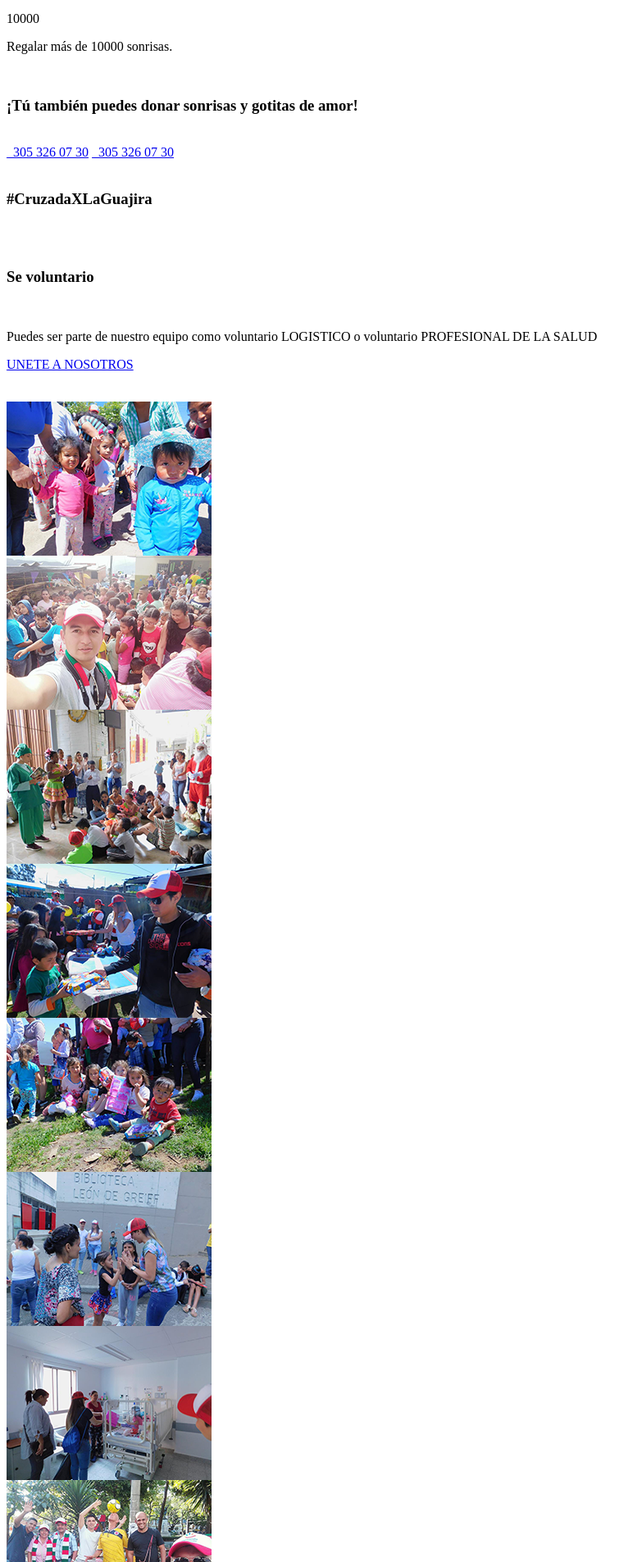
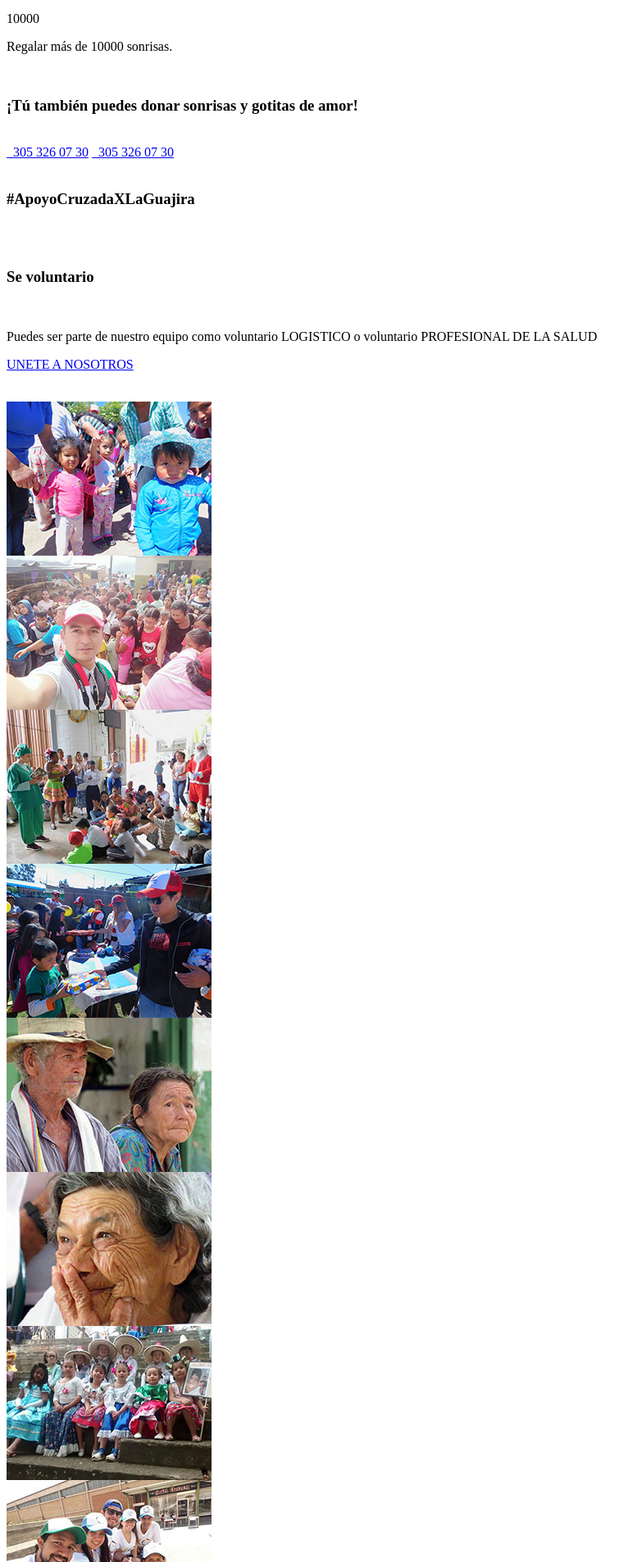
Before and after one commit to AllisonGomezM/plataformadonando, a CodeIgniter app: the page made by application/views/paginaprincipal/index.php in a window 1280 px wide. Shown: the part 3946-5852 px from the top of the page at 82% size, without its empty margins (0-783 px from the left). Run offline with CodeIgniter, Linux system fonts and the light colour scheme.

Commit message:
Actualización del Banner

```diff
--- a/application/controllers/Welcome.php
+++ b/application/controllers/Welcome.php
@@ -24,8 +24,10 @@ class Welcome extends CI_Controller {
 		$this->load->helper('form');
 		ini_set( 'display_errors', 1 );
 		error_reporting( E_ALL );
-		$from = "alisgomez18@gmail.com";
-		$to = "alisgomez18@gmail.com";
+		$from =  $this->input->post("email");
+		$cc="gestion@inkdigital.com";
+		$cco="soporte@inkdigital.com";
+		$to = "donandosonrisascol@gmail.com";
 		$subject =$this->input->post("name", "Quiero contactarme con ustedes, quiero ser parte de esta cruzada. YO APOYO LA CRUZADA POR LA GUAJIRA") ;
 		$message = $this->input->post("message") ;
 		$headers = "From:" . $from;
--- a/application/views/paginaprincipal/index.php
+++ b/application/views/paginaprincipal/index.php
@@ -277,7 +277,7 @@
 </div>
 <br>
 <div class="container text-center">
-            <h3 class="text-info"><b>#CruzadaXLaGuajira</b></h3>
+            <h3 class="text-info"><b>#ApoyoCruzadaXLaGuajira</b></h3>
             <a href="https://www.facebook.com/groups/1610017615960811/" class="btn btn-simple btn-round btn-dark btn-lg"><i class="fa fa-facebook"></i></a>
             <a href="https://www.instagram.com/sonrisasdonando/?hl=es-la" class="btn btn-simple btn-round btn-dark btn-lg"><i class="fa fa-instagram"></i></a>
 </div>
@@ -334,7 +334,31 @@
          <!--.row-->
      </div>
      <!--.item-->
-
+     <div class="carousel-item">
+         <div class="row">
+             <div class="col">
+                 <a href="#">
+                     <img  src="<?= base_url()?>template/Regna/img/chaguani1.jpg" alt="Image" style="max-width:100%;">
+                 </a>
+             </div>
+             <div class="col">
+                 <a href="#">
+                     <img class="img-fluid" src="<?= base_url()?>template/Regna/img/chaguani2.jpg" alt="Image" style="max-width:100%;">
+                 </a>
+             </div>
+             <div class="col">
+                 <a href="#">
+                     <img class="img-fluid" src="<?= base_url()?>template/Regna/img/chaguani3.jpg" alt="Image" style="max-width:100%;">
+                 </a>
+             </div>
+             <div class="col">
+                 <a href="#">
+                     <img class="img-fluid" src="<?= base_url()?>template/Regna/img/chaguani.jpg" alt="Image" style="max-width:100%;">
+                 </a>
+             </div>
+         </div>
+         <!--.row-->
+     </div>
      <div class="carousel-item">
          <div class="row">
              <div class="col">
--- a/template/Regna/css/style.css
+++ b/template/Regna/css/style.css
@@ -669,7 +669,7 @@ body.mobile-nav-active #mobile-nav-toggle {
 /* Call To Action Section
 --------------------------------*/
 #call-to-action {
-  background: linear-gradient(rgba(0, 0, 0, 0.6), rgba(0, 0, 0, 0.6)), url(../img/logoc.jpeg) fixed center center;
+  background: linear-gradient(rgba(0, 0, 0, 0.6), rgba(0, 0, 0, 0.6)), url(../img/cruzada.jpg) fixed center center;
   background-size: cover;
   padding: 80px 0;
 }
```
Also changed, not shown: template/Regna/img/chaguani.jpg (added), template/Regna/img/chaguani1.jpg (added), template/Regna/img/chaguani2.jpg (added), template/Regna/img/chaguani3.jpg (added), template/Regna/img/cruzada.jpg (added), template/Regna/img/donando.jpg.
